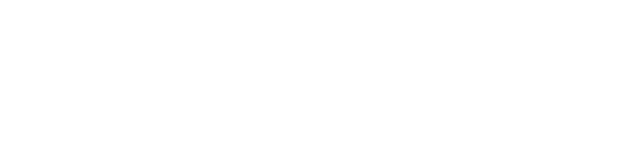
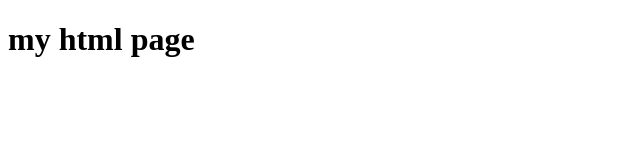
Before and after one commit to kamruzzaman1312/my-third-repo, a plain HTML site: page index.html in a window 1280 px wide. Shown: the whole page, without its empty margins (0-640 px from the left). Drawn offline with Linux system fonts and the light colour scheme.

Commit message:
header added

```diff
--- a/index.html
+++ b/index.html
@@ -7,6 +7,6 @@
     <title>my start web</title>
 </head>
 <body>
-
+    <h1>my html page</h1>
 </body>
 </html>
```
